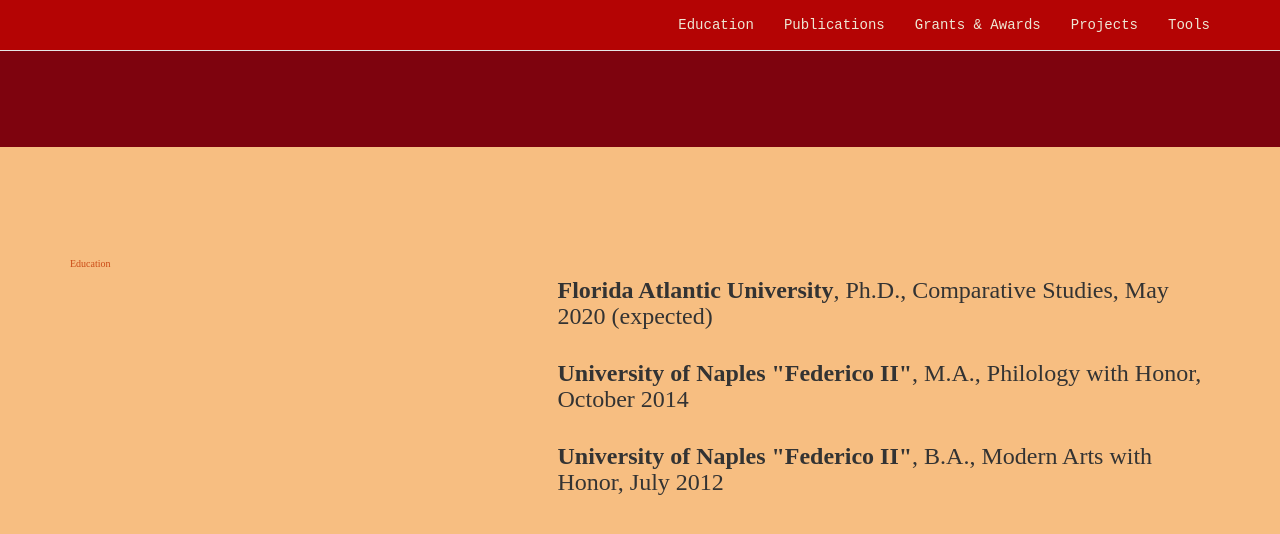
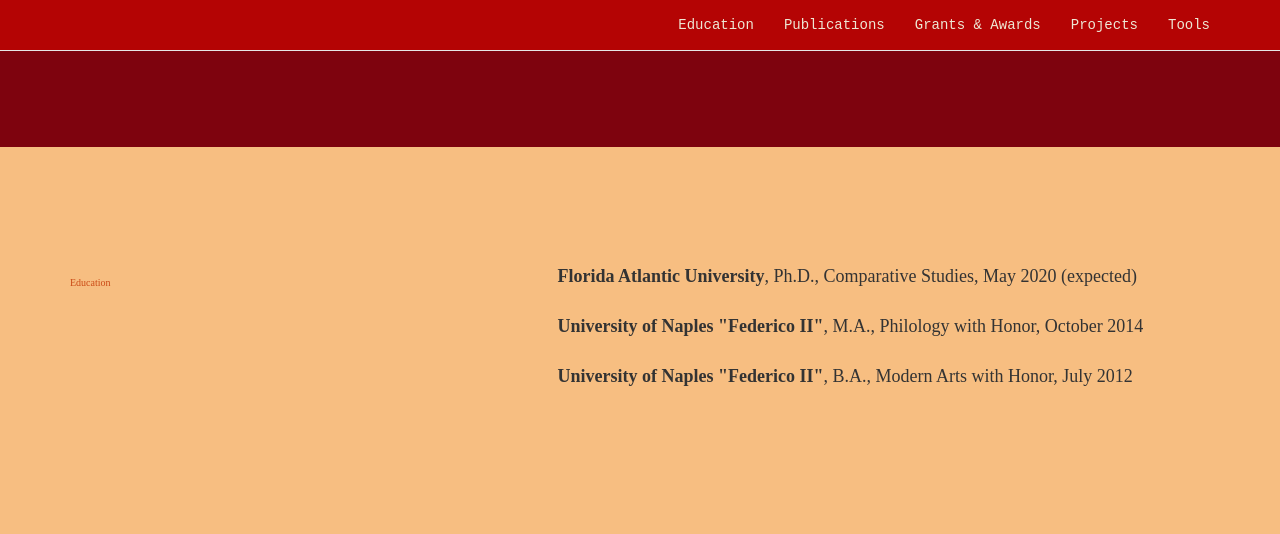
Before and after one commit to vivianapezzullo/nolauren.github.io, a Jekyll site: the page index.html, which Jekyll copies as it is, in a window 1280 px wide and 900 px high, scrolled down 753 px. Shown: the top 534 px of the window. Built offline with Jekyll 4.4.1, drawn with Linux system fonts in a browser that asks for light colours; nearby versions of some CDN libraries.

Commit message:
Update index.html

```diff
--- a/index.html
+++ b/index.html
@@ -119,14 +119,14 @@
         <div class="container">
             <div class="row" style="margin-top:10px;">
                 <div class="col-sm-4" style="margin-bottom:50px;">
-                     <font face="Times New Roman"><p class="text-left" style="color:#cb4b16; font-size:10px">Education</p>
-                </div>
+                     <h2><font face="Times New Roman"><p class="text-left" style="color:#cb4b16; font-size:10px">Education</p>
+                         </h2></div>
                 <div class="col-sm-1"></div>
                 <div class="col-sm-7">
-                    <h3><p class="text-left" style="margin-bottom:30px;"><b>Florida Atlantic University</b>, Ph.D., Comparative Studies, May 2020 (expected)</p>
+                    <h4><p class="text-left" style="margin-bottom:30px;"><b>Florida Atlantic University</b>, Ph.D., Comparative Studies, May 2020 (expected)</p>
                     <p class="text-left" style="margin-bottom:30px;"><b>University of Naples "Federico II"</b>, M.A.,  Philology with Honor, October 2014</p>
                     <p class="text-left" style="margin-bottom:30px;"><b>University of Naples "Federico II"</b>, B.A., Modern Arts with Honor, July 2012</p>
-                    </h3>
+                    </h4>
                 </div>
             </div>
         </div>
```
